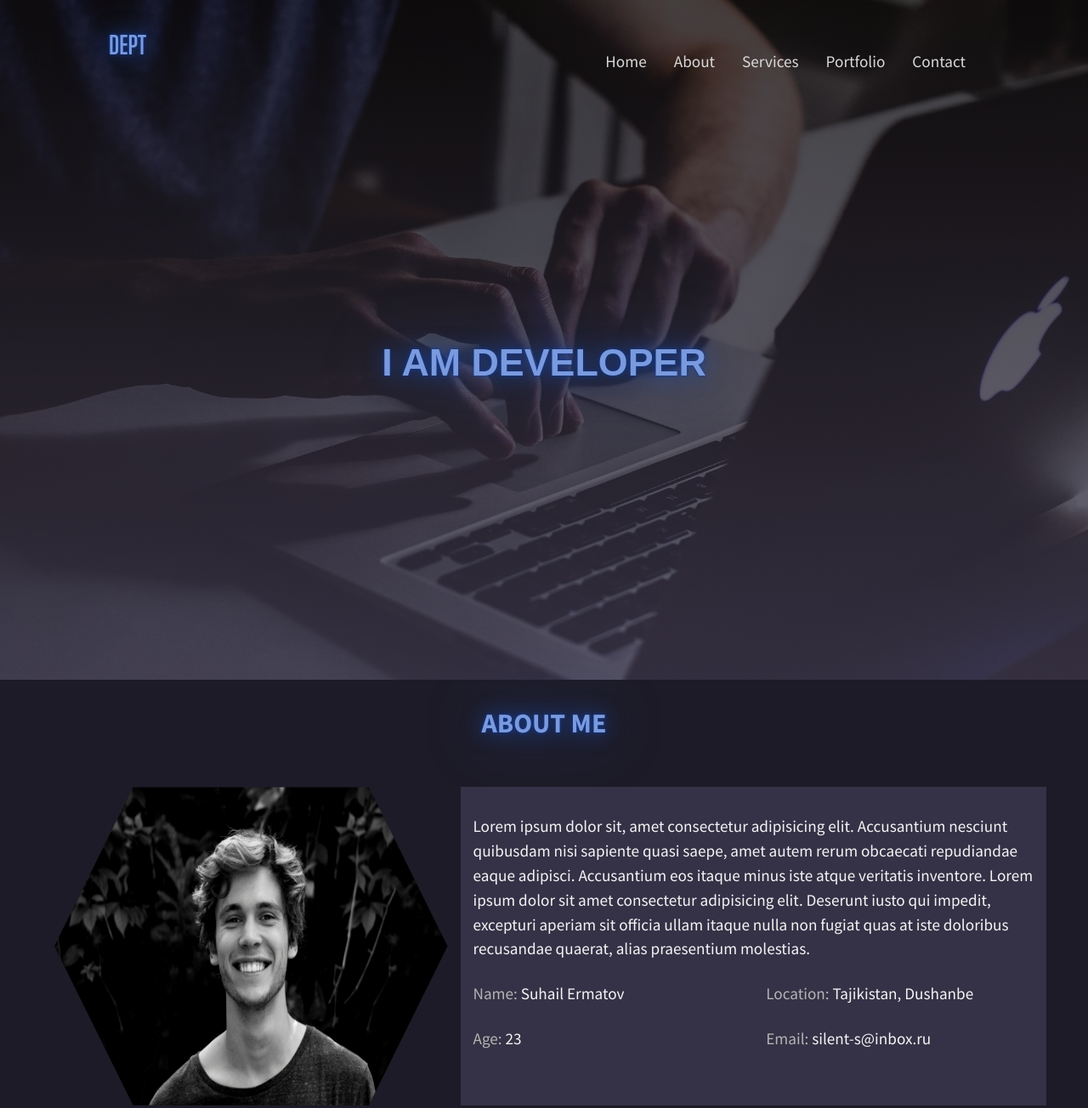
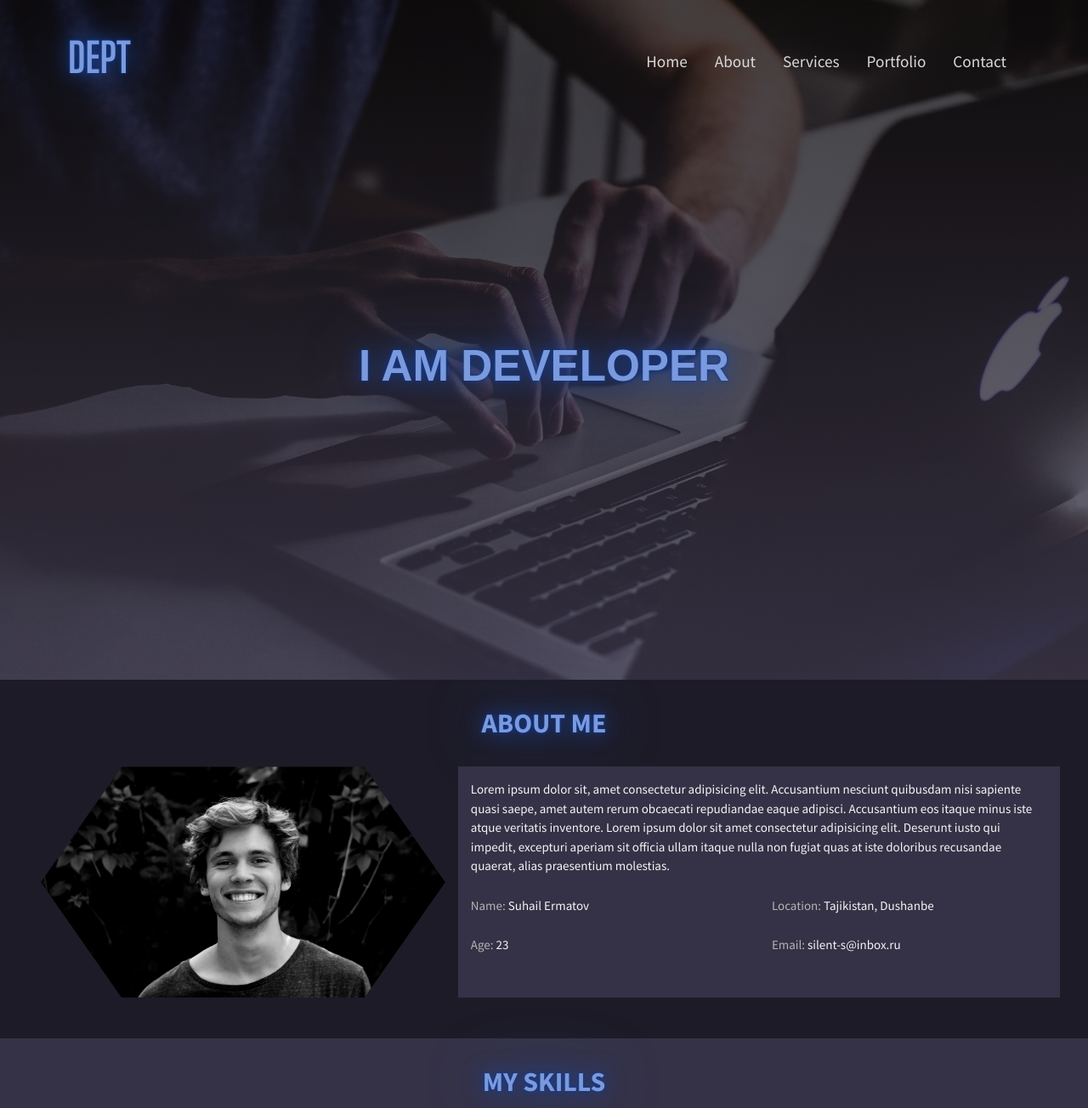
Before and after one commit to knoxie-s/portfolio, a plain HTML site: page index.html in a window 1280 px wide. Shown: the top 1304 px of the page at 85% size. Drawn offline with nearby package versions, Linux system fonts and the light colour scheme; a web font is replaced by a local one.

Commit message:
about-me media md is ready

```diff
--- a/css/styles.css
+++ b/css/styles.css
@@ -274,7 +274,6 @@ footer.container-fluid {
 	text-align: left;
 	padding-top: 2rem;
 	padding-bottom: 2.5rem;
-	font-size: 1.2rem;
 	/* width: 300px; */
 }
 
@@ -493,6 +492,36 @@ textarea.form-control {
 /* ==========================MEDIA-QUERIES==========================  */
 
 @media only screen and (min-width: 320px) {
+
+/*-------------------------GENERAL-STYLES-------------------------*/
+
+	/* .container-fluid {
+		padding-left: 2rem;
+		padding-right: 2rem;
+	} */
+
+/*-------------------------SIDEBAR-------------------------*/
+
+	 /* .sidebar {
+    	width: 50%;
+		font-size: 12px;
+    }
+
+	.sidebar .logo h3 {
+		font-size: 1.8em;
+	}
+
+	.sidebar .logo h5 {
+		font-size: 1.4em;
+	} */
+
+/*-------------------------HEADER-------------------------*/
+
+	/* h2 {
+		margin-bottom: 1rem;
+		font-size: 1.8rem;
+	}
+
     .mainmenu {
     	padding-left: 3rem;
     	padding-right: 3rem;
@@ -510,30 +539,15 @@ textarea.form-control {
 
 	 .h-intro {
     	font-size: 2rem;
-    }
+    } */
 
-	 .sidebar {
-    	width: 50%;
-		font-size: 12px;
-    }
+/* -----------------------------ABOUT-ME----------------------------- */
 
-	.sidebar .logo h3 {
-		font-size: 1.8em;
-	}
-
-	.sidebar .logo h5 {
-		font-size: 1.4em;
-	}
-
-	.container-fluid {
-		padding-left: 4rem;
-		padding-right: 4rem;
-	}
 
 }
 
 @media only screen and (min-width: 576px) {
-    .mainmenu {
+    /* .mainmenu {
     	padding-left: 5rem;
     	padding-right: 5rem;
     }
@@ -557,20 +571,61 @@ textarea.form-control {
 
 	.sidebar .logo h5 {
 		font-size: 1.8em;
-	}
+	} */
 }
 
 @media only screen and (min-width: 768px) {
+
+/*-------------------------GENERAL-STYLES-------------------------*/
+
+	.container-fluid {
+		padding-left: 3rem;
+		padding-right: 3rem;
+		padding-bottom: 3rem;
+	}
+
+	body {
+		font-size: 15px;
+	}
+
+	h2 {
+		margin-bottom: 2rem;
+	}
+
+/*-------------------------HEADER-------------------------*/
+
     .mainmenu {
-    	padding-left: 8rem;
-    	padding-right: 8rem;
+    	padding-left: 5rem;
+    	padding-right: 5rem;
     }
 
     .mainmenu .expand-sidebar {
     	right: 4rem;
     }
 
+/*-------------------------SIDEBAR-------------------------*/
+
 	.sidebar {
     	width: 40%;
     }
+
+/*-------------------------ABOUT-ME-------------------------*/
+
+	.about-info {
+		padding-top: 1rem;
+		padding-bottom: 1.5rem;
+	}
+
+
+/*-------------------------MY-SKILLS-------------------------*/
+/*-------------------------SERVICES-------------------------*/
+/*-------------------------PORTFOLIO-------------------------*/
 }
+
+/*-------------------------GENERAL-STYLES-------------------------*/
+/*-------------------------SIDEBAR-------------------------*/
+/*-------------------------HEADER-------------------------*/
+ /*-------------------------ABOUT-ME-------------------------*/
+/*-------------------------MY-SKILLS-------------------------*/
+/*-------------------------SERVICES-------------------------*/
+/*-------------------------PORTFOLIO-------------------------*/
--- a/index.html
+++ b/index.html
@@ -72,21 +72,21 @@
 	<section class="bgcolor1 container-fluid" id="about">
 		<h2>About me</h2>
 		<div class="row">
-			<div class="col-lg-5">
+			<div class="col-lg-5 col-md-5">
 				<img class="p3x4" src="./images/3x4.png" alt="3x4">
 			</div>
-			<div class="col-lg-7 about-info bgcolor2">
+			<div class="col-lg-7 col-md-7 about-info bgcolor2">
 				<p>Lorem ipsum dolor sit, amet consectetur adipisicing elit. Accusantium nesciunt quibusdam nisi
 					sapiente quasi saepe, amet autem rerum obcaecati repudiandae eaque adipisci. Accusantium eos
 					itaque minus iste atque veritatis inventore. Lorem ipsum dolor sit amet consectetur adipisicing
 					elit. Deserunt iusto qui impedit, excepturi aperiam sit officia ullam itaque nulla non fugiat
 					quas at iste doloribus recusandae quaerat, alias praesentium molestias.</p>
 				<div class="row">
-					<div class="col-lg-6">
+					<div class="col-lg-6 col-md-6">
 						<p> <span class="about-info-list">Name:</span> Suhail Ermatov</p>
 						<p> <span class="about-info-list">Age:</span> 23</p>
 					</div>
-					<div class="col-lg-6">
+					<div class="col-lg-6 col-md-6">
 						<p> <span class="about-info-list">Location:</span> Tajikistan, Dushanbe</p>
 						<p> <span class="about-info-list">Email:</span> silent-s@inbox.ru</p>
 					</div>
```
